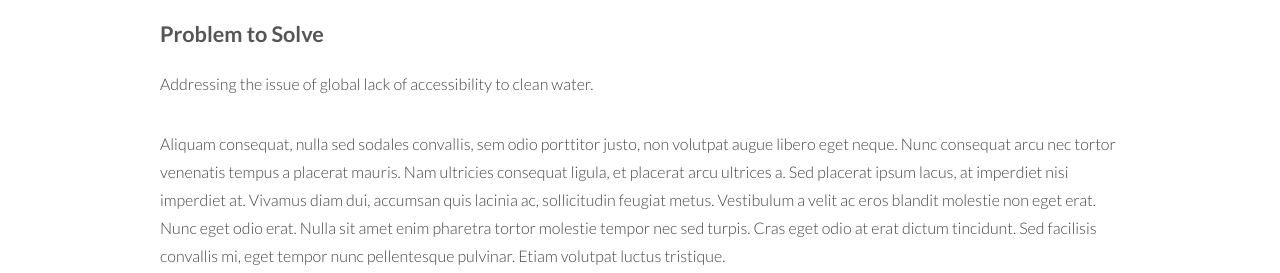
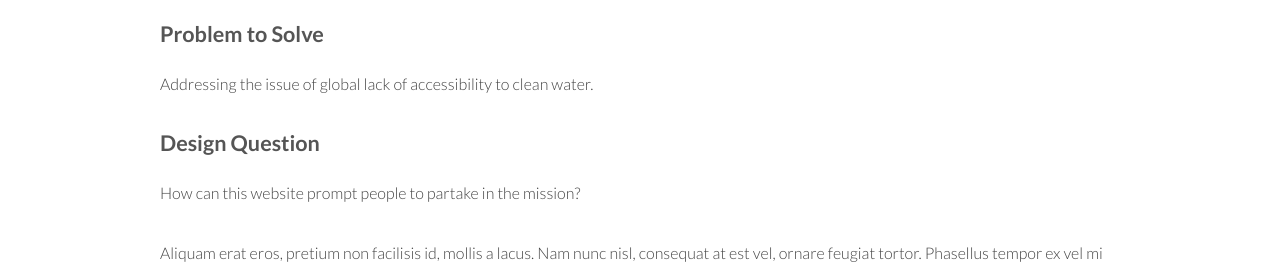
Before and after one commit to bethodum/bodum-process-site, a plain HTML site: page research.html in a window 1280 px wide. Shown: the part 671-944 px from the top of the page. Drawn offline with Linux system fonts and the light colour scheme.

Commit message:
copy update

```diff
--- a/research.html
+++ b/research.html
@@ -39,7 +39,8 @@
 					</header>
 					<h3>Problem to Solve</h3>
 					<p>Addressing the issue of global lack of accessibility to clean water.</p>
-					<p>Aliquam consequat, nulla sed sodales convallis, sem odio porttitor justo, non volutpat augue libero eget neque. Nunc consequat arcu nec tortor venenatis tempus a placerat mauris. Nam ultricies consequat ligula, et placerat arcu ultrices a. Sed placerat ipsum lacus, at imperdiet nisi imperdiet at. Vivamus diam dui, accumsan quis lacinia ac, sollicitudin feugiat metus. Vestibulum a velit ac eros blandit molestie non eget erat. Nunc eget odio erat. Nulla sit amet enim pharetra tortor molestie tempor nec sed turpis. Cras eget odio at erat dictum tincidunt. Sed facilisis convallis mi, eget tempor nunc pellentesque pulvinar. Etiam volutpat luctus tristique.</p>
+					<h3>Design Question</h3>
+					<p>How can this website prompt people to partake in the mission?</p>
 					<p>Aliquam erat eros, pretium non facilisis id, mollis a lacus. Nam nunc nisl, consequat at est vel, ornare feugiat tortor. Phasellus tempor ex vel mi blandit convallis. Sed accumsan sapien quis bibendum posuere. Vivamus convallis mattis ipsum. Suspendisse viverra purus non mi cursus, vitae pulvinar dui condimentum. Donec dui lacus, pretium in neque vitae, laoreet tempus nulla. Maecenas ac augue bibendum, consectetur ante eu, vulputate ipsum.</p>
 					<p>Nullam volutpat, sem at hendrerit volutpat, magna orci facilisis purus, et venenatis sapien sapien pretium libero. Duis hendrerit eget metus at molestie. Duis leo lorem, interdum a placerat ut, ullamcorper at eros. Donec convallis auctor cursus. Integer placerat felis mauris, sed cursus diam sodales et. Phasellus mi nibh, scelerisque vulputate viverra ut, dictum vitae mi. In at blandit felis. Aenean id porttitor neque. Nam bibendum a orci non pretium. Pellentesque feugiat erat augue, quis venenatis diam mollis eu.</p>
 				</div>
```
